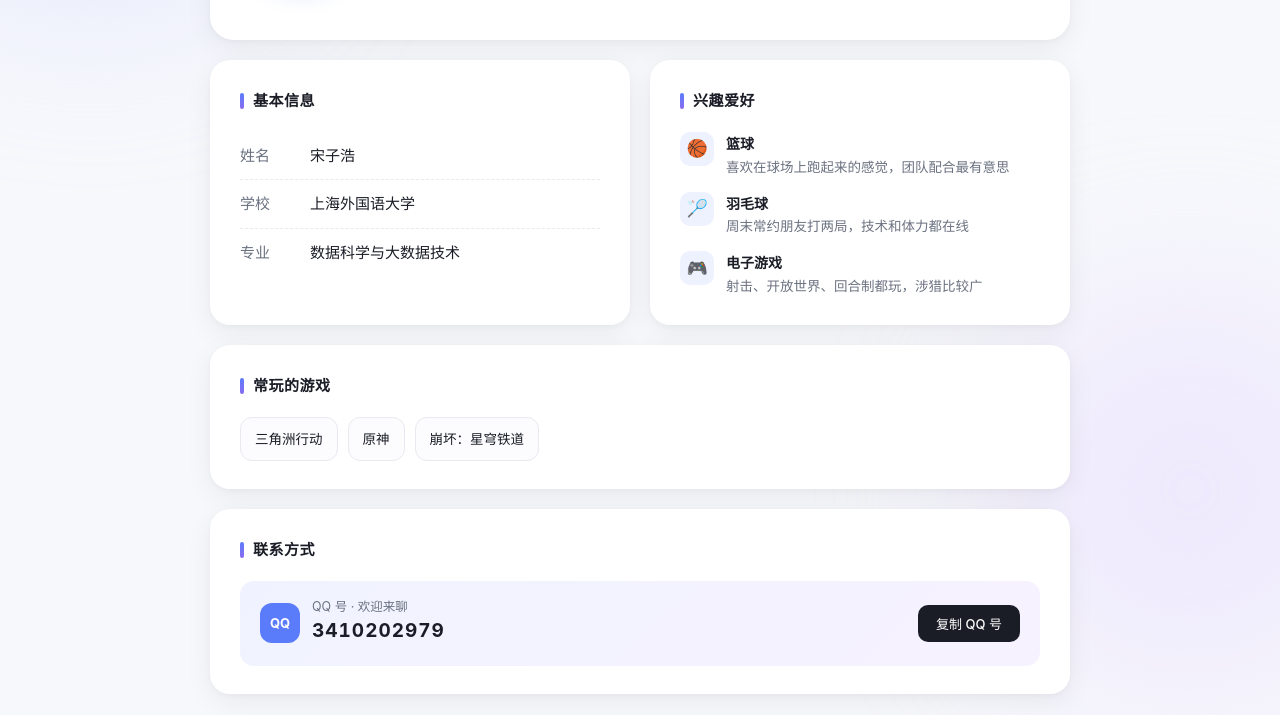
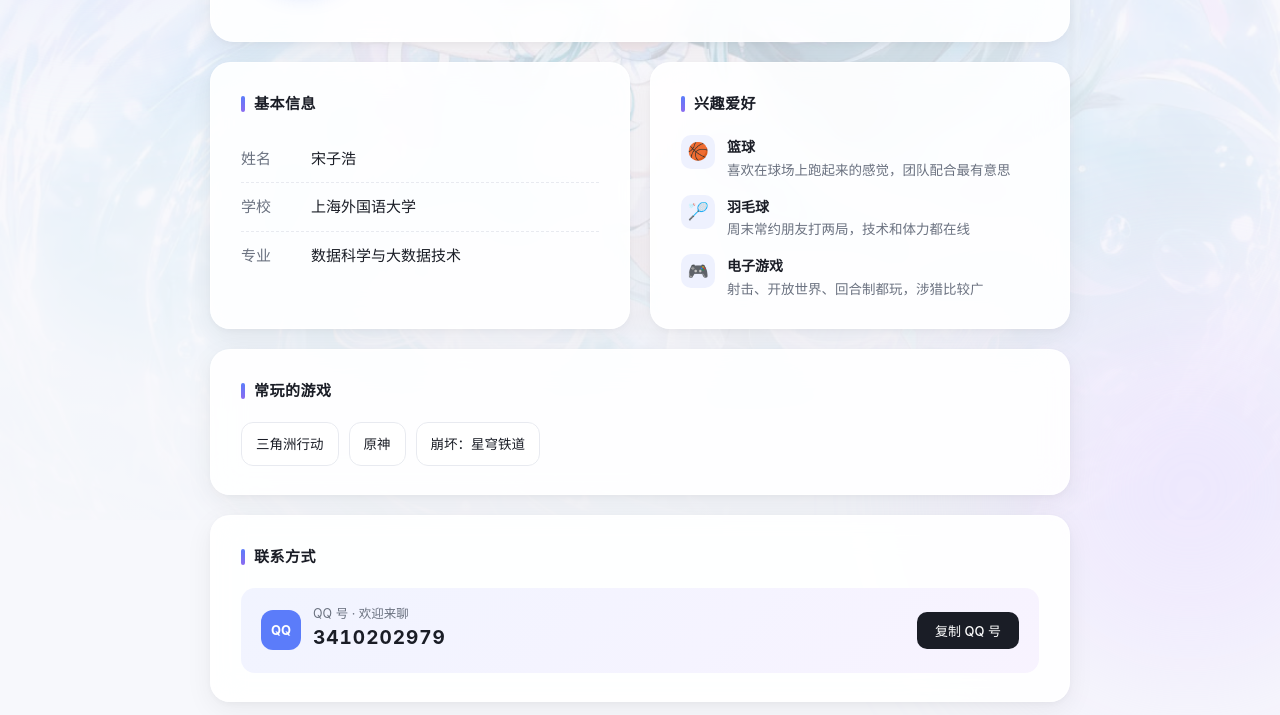
Before and after one commit to songzh0423/4.0, a plain HTML site: page index.html in a window 1280 px wide. Shown: the part 280-995 px from the top of the page. Drawn offline with Linux system fonts and the light colour scheme.

Commit message:
添加半透明照片背景层
- 新增 .bg-photo 固定图层，以 wyns.jpg 作为页面背景（cover 铺满）
- 通过 CSS 变量 --bg-photo-opacity 控制透明度（当前 0.24）
- 叠加径向渐变遮罩，使照片四周柔和淡出到页面底色
- 卡片/名片改为半透明白 + backdrop-filter 毛玻璃，让背景透出
- 修复移动端 flex 子项不收缩导致的溢出（nav-links / profile-main 加 min-width:0）
- 修复 <=400px 下品牌名被隐藏的问题，改为仅隐藏 CTA 按钮

```diff
--- a/index.html
+++ b/index.html
@@ -15,6 +15,9 @@
     --accent-2: #8b6bf0;
     --accent-soft: #eef1fe;
     --shadow: 0 2px 8px rgba(26,29,38,.04), 0 8px 28px rgba(26,29,38,.06);
+    /* 背景图透明度，调大更明显，调小更淡（0 ~ 1） */
+    --bg-photo-opacity: .24;
+    --card-bg: rgba(255,255,255,.9);
   }
   *{margin:0;padding:0;box-sizing:border-box}
   html{scroll-behavior:smooth}
@@ -39,6 +42,30 @@
   }
   body::before{width:420px;height:420px;background:#cdd8ff;top:-140px;left:-120px}
   body::after{width:380px;height:380px;background:#e6d9ff;bottom:-160px;right:-100px}
+
+  /* ===== 背景照片层 ===== */
+  .bg-photo{
+    position:fixed;
+    inset:0;
+    z-index:0;
+    background-image:url("wyns.jpg");
+    background-size:cover;
+    background-position:center 26%;
+    background-repeat:no-repeat;
+    opacity:var(--bg-photo-opacity);
+    filter:saturate(.92);
+    pointer-events:none;
+  }
+  /* 边缘向页面底色柔和淡出，避免照片生硬截断 */
+  .bg-photo::after{
+    content:"";
+    position:absolute;
+    inset:0;
+    background:radial-gradient(ellipse 78% 62% at 50% 30%,
+      rgba(247,248,252,.06) 0%,
+      rgba(247,248,252,.5) 55%,
+      rgba(247,248,252,.93) 100%);
+  }
 
   .wrap{max-width:860px;margin:0 auto;position:relative;z-index:1;padding-top:32px}
 
@@ -91,6 +118,7 @@
     gap:4px;
     list-style:none;
     margin-left:auto;
+    min-width:0;
     overflow-x:auto;
     scrollbar-width:none;
   }
@@ -124,7 +152,10 @@
 
   /* ===== 顶部名片 ===== */
   .profile{
-    background:var(--card);
+    background:var(--card-bg);
+    -webkit-backdrop-filter:blur(16px) saturate(150%);
+    backdrop-filter:blur(16px) saturate(150%);
+    border:1px solid rgba(255,255,255,.6);
     border-radius:24px;
     padding:44px 40px;
     box-shadow:var(--shadow);
@@ -182,7 +213,10 @@
     margin-top:20px;
   }
   .card{
-    background:var(--card);
+    background:var(--card-bg);
+    -webkit-backdrop-filter:blur(16px) saturate(150%);
+    backdrop-filter:blur(16px) saturate(150%);
+    border:1px solid rgba(255,255,255,.6);
     border-radius:20px;
     padding:28px 30px;
     box-shadow:var(--shadow);
@@ -249,7 +283,7 @@
     font-size:13.5px;
     font-weight:500;
     color:var(--text);
-    background:#fcfcfe;
+    background:rgba(255,255,255,.72);
     transition:.2s;
   }
   .game:hover{
@@ -265,7 +299,7 @@
     align-items:center;
     justify-content:space-between;
     gap:16px;
-    background:linear-gradient(135deg,#f0f3ff,#f7f2ff);
+    background:linear-gradient(135deg,rgba(240,243,255,.92),rgba(247,242,255,.92));
     border-radius:14px;
     padding:18px 20px;
     flex-wrap:wrap;
@@ -314,7 +348,7 @@
     body{padding:0 14px 44px}
     .wrap{padding-top:20px}
     .profile{padding:32px 24px;gap:20px;text-align:center;justify-content:center}
-    .profile-main{text-align:center}
+    .profile-main{text-align:center;min-width:0}
     .tags{justify-content:center}
     .name{font-size:28px}
     .name span{display:block;margin:4px 0 0}
@@ -328,12 +362,16 @@
     .nav-cta{padding:7px 13px;font-size:12px}
   }
   @media (max-width:400px){
-    .nav-brand span{display:none}
     .nav-cta{display:none}
+    .nav-brand{font-size:13.5px}
+    .nav-links a{padding:6px 8px}
   }
 </style>
 </head>
 <body>
+
+<!-- 背景照片（半透明，见 CSS 变量 --bg-photo-opacity） -->
+<div class="bg-photo" aria-hidden="true"></div>
 
 <!-- 导航栏 -->
 <nav class="nav" id="nav">
```
